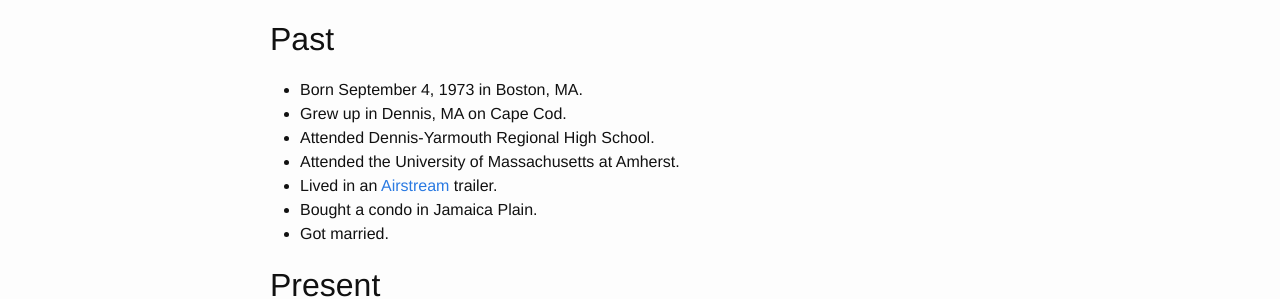
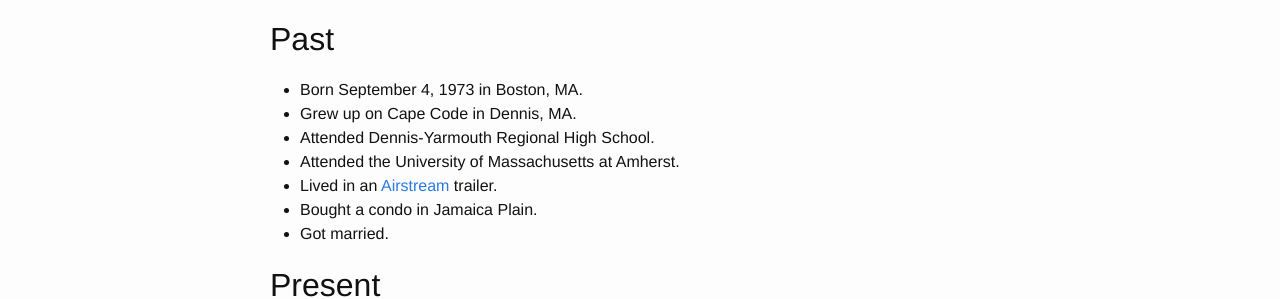
Before and after one commit to simoneau/simoneau.github.com, a Jekyll site: the page built from about.md, in a window 1280 px wide. Shown: the part 497-796 px from the top of the page. Built offline with Jekyll 4.4.1, drawn with Linux system fonts in a browser that asks for light colours; nearby versions of some CDN libraries.

Commit message:
Wording tweak

```diff
--- a/about.md
+++ b/about.md
@@ -2,14 +2,16 @@
 layout: page
 title: About
 permalink: /about/
+published: true
 ---
+
 
 <a href="https://www.flickr.com/photos/matthewsim/16197670191" title="DCP_1221 by Matthew Simoneau, on Flickr"><img src="https://farm8.staticflickr.com/7572/16197670191_ed0a431186.jpg" width="500" height="333" alt="DCP_1221"></a>
 
 Past
 ----
 * Born September 4, 1973 in Boston, MA.
-* Grew up in Dennis, MA on Cape Cod.
+* Grew up on Cape Code in Dennis, MA.
 * Attended Dennis-Yarmouth Regional High School.
 * Attended the University of Massachusetts at Amherst.
 * Lived in an <a href="http://www.airstream.com">Airstream</a> trailer.
```
